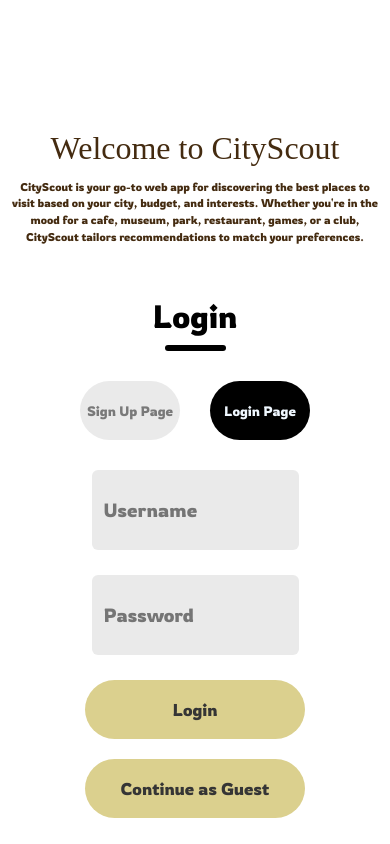
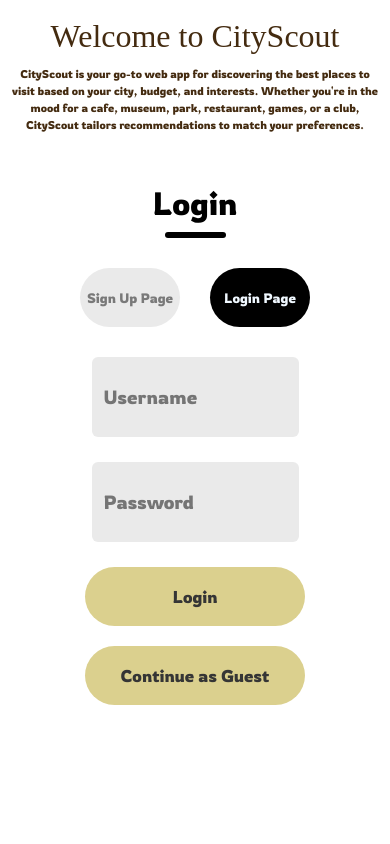
Before and after one commit to JoanOsike/CityScout-Website, a React (Create React App) app in the folder cityscout-website/: page / in a window 390 px wide. Shown: the top 844 px of the page. Built offline with nearby package versions, Linux system fonts and the light colour scheme; a web font is replaced by a local one.

Commit message:
responsive layout and caution message

```diff
--- a/cityscout-website/src/frontend/LoginSignUp/LoginSignUp.css
+++ b/cityscout-website/src/frontend/LoginSignUp/LoginSignUp.css
@@ -126,7 +126,7 @@
 }
 @media screen and (max-width: 768px) {
     .container{
-        margin-top: 100%;
+        margin-top: 70%;
     }
     .submit{
         width: 100px;
--- a/cityscout-website/src/frontend/ResultPage.jsx
+++ b/cityscout-website/src/frontend/ResultPage.jsx
@@ -75,7 +75,8 @@ const ResultPage = ({ user }) => {
         {recommendations.length > 0 ? (
             <div className="results-container">
             <h2>Suggested Locations:</h2>
-
+            Caution: The results may include AI hallucinations. Use as your own discretion.
+            <p></p>
             {recommendations.map((place, index) => (
 
                 <div key={index} className="result-item">
```
